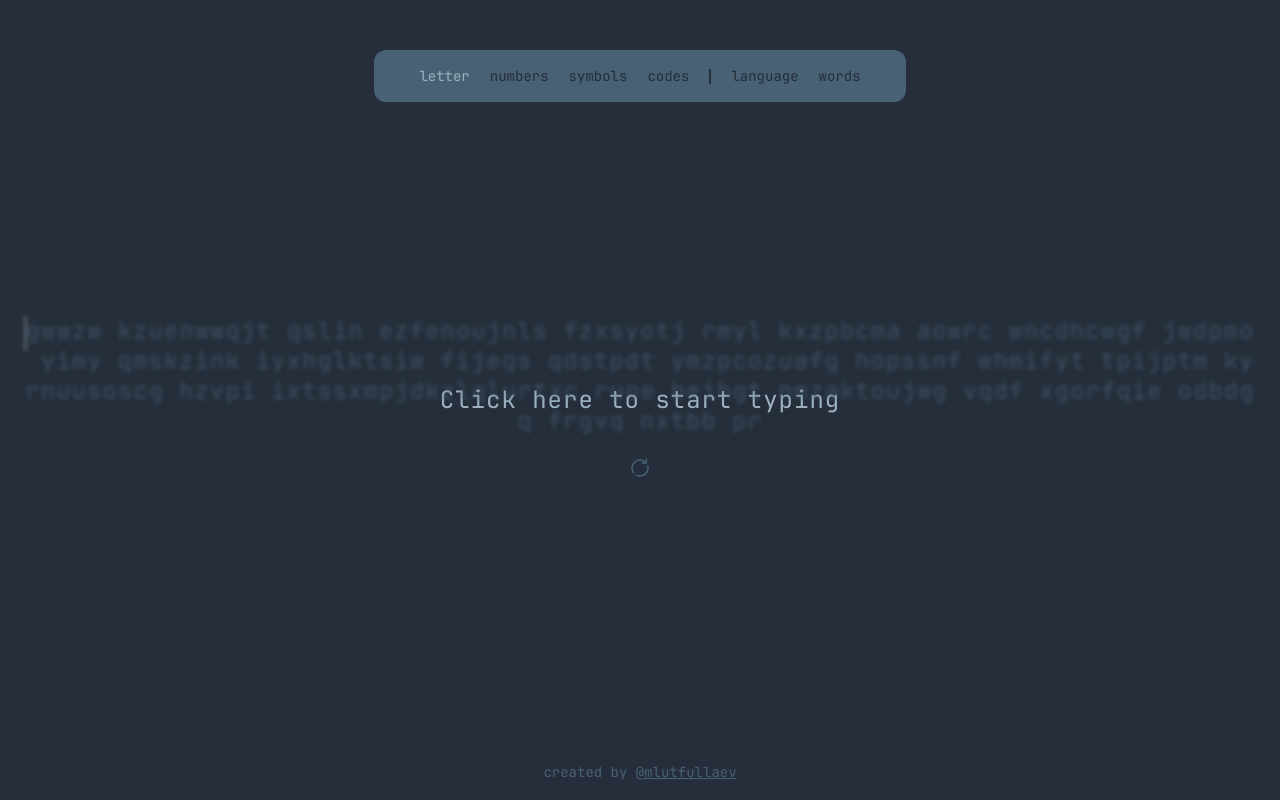
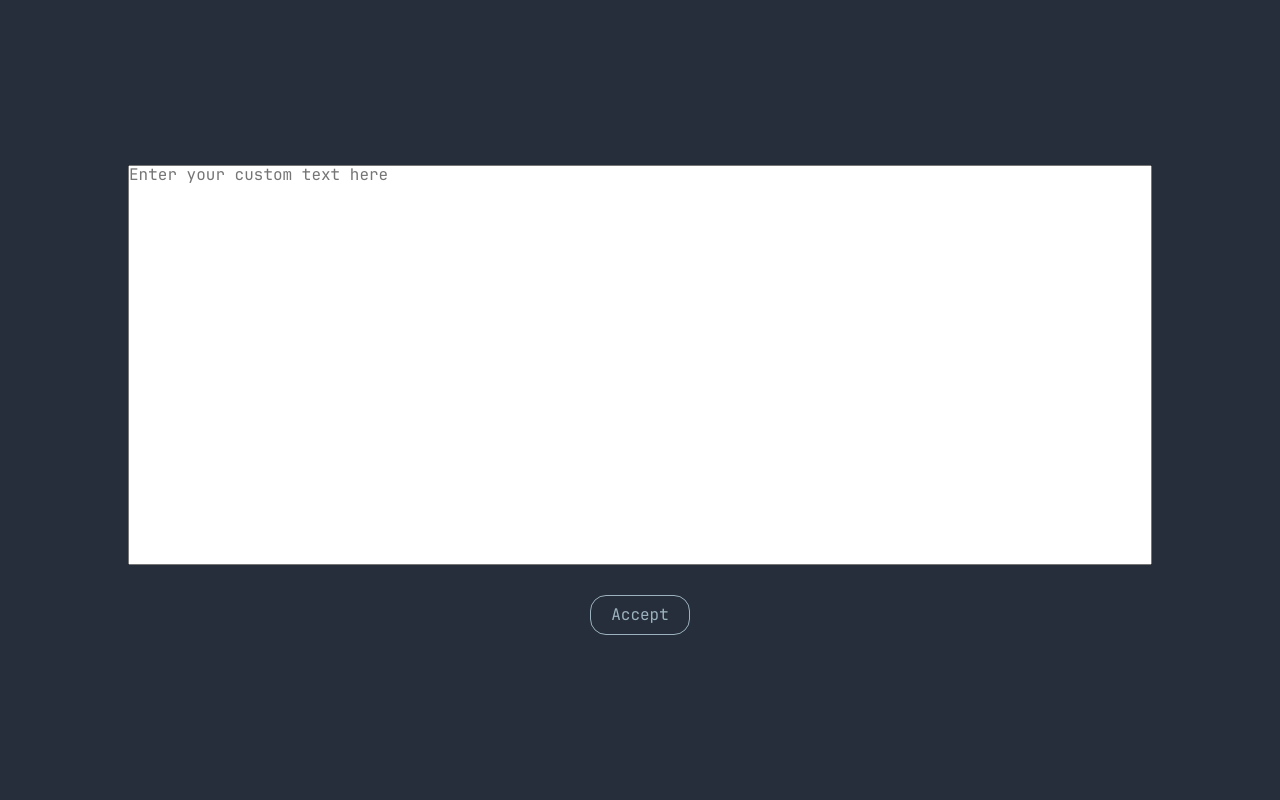
Before and after one commit to mlutfullaev/tipyy, a React (Vite) app: page /custom in a window 1280 px wide. Built offline with nearby package versions, Linux system fonts and the light colour scheme.

Commit message:
add feature to custom type

```diff
--- a/package.json
+++ b/package.json
@@ -18,7 +18,8 @@
     "gsap": "^3.12.5",
     "react": "^18.2.0",
     "react-dom": "^18.2.0",
-    "react-redux": "^9.1.0"
+    "react-redux": "^9.1.0",
+    "react-router-dom": "^6.22.3"
   },
   "devDependencies": {
     "@types/react": "^18.2.43",
--- /dev/null
+++ b/src/Pages/TryCustom/index.jsx
@@ -0,0 +1,25 @@
+import React, {useState} from 'react';
+import cls from './styles.module.scss'
+import Text from "../../components/Text/Text.jsx";
+import {useNavigate} from "react-router-dom";
+import {useDispatch} from "react-redux";
+import {addCustom} from "../../store.js";
+const Index = () => {
+  const [custom, setCustom] = useState('')
+  const navigate = useNavigate()
+  const dispatch = useDispatch()
+  const changeState = () => {
+    const toType = custom.split('')
+    navigate('/')
+    dispatch(addCustom(toType))
+  }
+
+  return (
+    <div className={`app ${cls.custom}`}>
+      <textarea className={cls['custom-input']} placeholder={'Enter your custom text here'} value={custom} onChange={(e)=> setCustom(e.target.value)}/>
+      <button className={cls['custom-button']} onClick={()=> changeState()}>Accept</button>
+    </div>
+  );
+};
+
+export default Index;
--- /dev/null
+++ b/src/Pages/TryCustom/styles.module.scss
@@ -0,0 +1,17 @@
+.custom {
+  display: flex;
+  flex-direction: column;
+  gap: 30px;
+  &-input {
+    resize: none;
+    width: 80%;
+    height: 50vh;
+    outline: none;
+  }
+  &-button {
+    color: var(--col-light);
+    padding: 10px 20px;
+    border-radius: 16px;
+    border: 1px solid var(--col-light);
+  }
+}
--- a/src/components/Header/Header.jsx
+++ b/src/components/Header/Header.jsx
@@ -3,6 +3,7 @@ import { useDispatch, useSelector } from 'react-redux'
 import { useEffect, useState } from 'react'
 import { changeLanguage, changeSettings, changeWords } from '@/store.js'
 import BaseSelect from '@/components/BaseSelect/BaseSelect.jsx'
+import {Link} from "react-router-dom";
 
 const Header = () => {
   const {settings, language, words} = useSelector(state => state.slice)
@@ -50,6 +51,8 @@ const Header = () => {
           data={words}
           change={(option) => dispatch(changeWords(option))}
         />
+        <div className={cls.line}></div>
+        <Link className={cls.link} to='/custom'>custom</Link>
       </nav>
     </header>
   )
--- a/src/components/Header/Header.module.scss
+++ b/src/components/Header/Header.module.scss
@@ -53,6 +53,14 @@
     @media (max-width: 768px) {
       width: 15px;
       height: 2px;
+    }
+  }
+  .link {
+    transition: 0.2s;
+    text-decoration: none;
+    color: var(--col-dark);
+    &:hover {
+      color: var(--col-light);
     }
   }
 }
--- a/src/components/Text/Text.jsx
+++ b/src/components/Text/Text.jsx
@@ -22,7 +22,11 @@ function Text()  {
   const [results, setResults] = useState(null)
 
   useEffect(() => {
-    setText(createText(slice))
+    if (slice.customTyping.length > 1){
+      setText(slice.customTyping)
+    } else {
+      setText(createText(slice))
+    }
     setWrited('')
     setStart(false)
     let hasSettingsLocal = false
--- a/src/logics/creatingText.js
+++ b/src/logics/creatingText.js
@@ -1,5 +1,6 @@
 import textLibrary from '@/assets/textLibrary.json'
-export function createText ({ settings, language, words }) {
+
+export function createText({settings, language, words}) {
   let text = []
   let space = 0;
 
--- a/src/main.jsx
+++ b/src/main.jsx
@@ -4,11 +4,16 @@ import App from './App.jsx'
 import './assets/scss/index.scss'
 import { Provider } from 'react-redux'
 import { store } from './store.js'
+import {
+  RouterProvider,
+} from "react-router-dom";
+import router from "./router.jsx";
+
 
 ReactDOM.createRoot(document.getElementById('root')).render(
   // <React.StrictMode>
     <Provider store={store}>
-      <App />
+      <RouterProvider router={router} />
     </Provider>
   // </React.StrictMode>,
 )
--- /dev/null
+++ b/src/router.jsx
@@ -0,0 +1,18 @@
+import {createBrowserRouter} from "react-router-dom";
+import App from "./App.jsx";
+import TryCustom from "./Pages/TryCustom/index.jsx";
+
+const router = createBrowserRouter([
+  {
+    path: "/",
+    element: <App/>,
+  },
+  {
+    path: "/custom",
+    element: <TryCustom/>,
+  },
+]);
+
+
+
+export default router;
--- a/src/store.js
+++ b/src/store.js
@@ -3,6 +3,7 @@ import { configureStore, createSlice } from '@reduxjs/toolkit'
 const slice = createSlice({
   name: 'store',
   initialState: {
+    customTyping: [],
     settings: JSON.parse(localStorage.getItem('settings')) || {
       letter: {
         selected: 'chars',
@@ -50,11 +51,14 @@ const slice = createSlice({
     },
     toggleStart: (state) => {
       state.start = !state.start
+    },
+    addCustom: (state, action) => {
+      state.customTyping = action.payload
     }
   }
 })
 
-export const {toggleLanguage, changeLanguage, changeWords, toggleTheme, changeSettings, toggleStart} = slice.actions
+export const {toggleLanguage, changeLanguage, changeWords, toggleTheme, changeSettings, toggleStart, addCustom} = slice.actions
 
 export const store = configureStore({
   reducer: {
```
Also changed, not shown: 1 other file (tests, documents, lock files or other folders).
